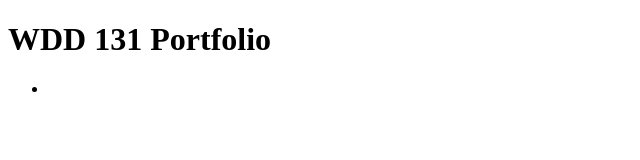
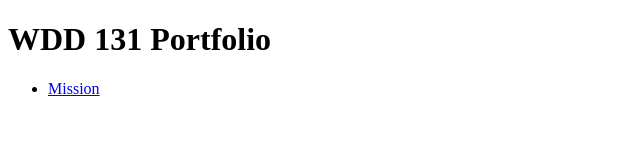
Before and after one commit to FroylanSanchez/WDD131, a plain HTML site: page index.html in a window 1280 px wide. Shown: the full height of the page, 0-640 px from the left. Drawn offline with Linux system fonts and the light colour scheme.

```diff
--- a/index.html
+++ b/index.html
@@ -12,7 +12,7 @@
     <main>
         <nav>
             <ul>
-                <li><a href="mission_statement/index.html"></a></li>
+                <li><a href="mission_statement/index.html">Mission</a></li>
             </ul>
         </nav>
     </main>
```
